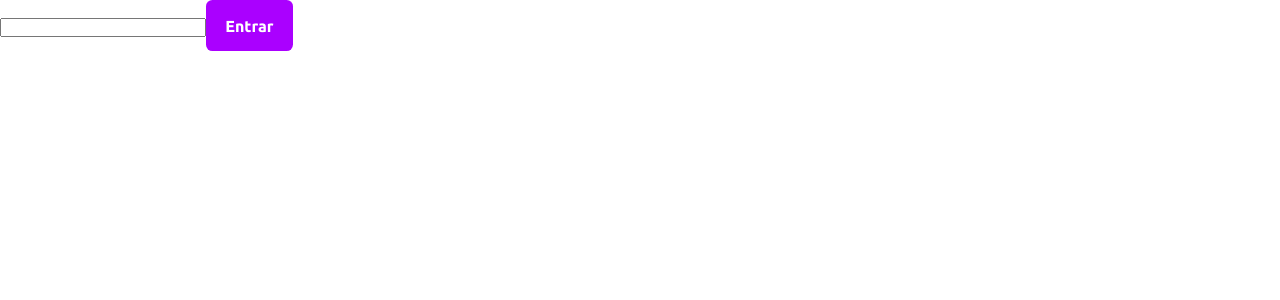
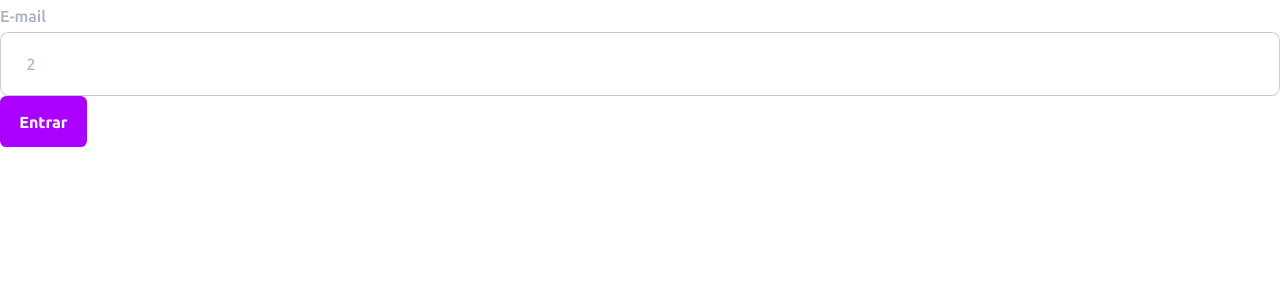
Before and after one commit to SpotifaiI/signex-web, a React (Vite) app: page /login in a window 1280 px wide. Shown: the top 300 px of the page. Built offline with nearby package versions, Linux system fonts and the light colour scheme.

Commit message:
feat: adjust login screen

```diff
--- a/src/screens/Login.tsx
+++ b/src/screens/Login.tsx
@@ -1,5 +1,6 @@
 import { useState } from 'react';
 import { ActionButton } from '../components/ActionButton.tsx';
+import { FormInput } from '../components/FormInput.tsx';
 
 export function Login() {
   const [email, setEmail] = useState('');
@@ -11,7 +12,13 @@ export function Login() {
     <div className="login-container">
       <div className="login-wrapper">
         <form className="login-form">
-          <input/>
+          <FormInput
+            label="E-mail"
+            type="email"
+            value={2}
+            onChange={(event) => {}}
+            disabled={false}/>
+
           <ActionButton onClick={onLoginHandler}>
             Entrar
           </ActionButton>
```
